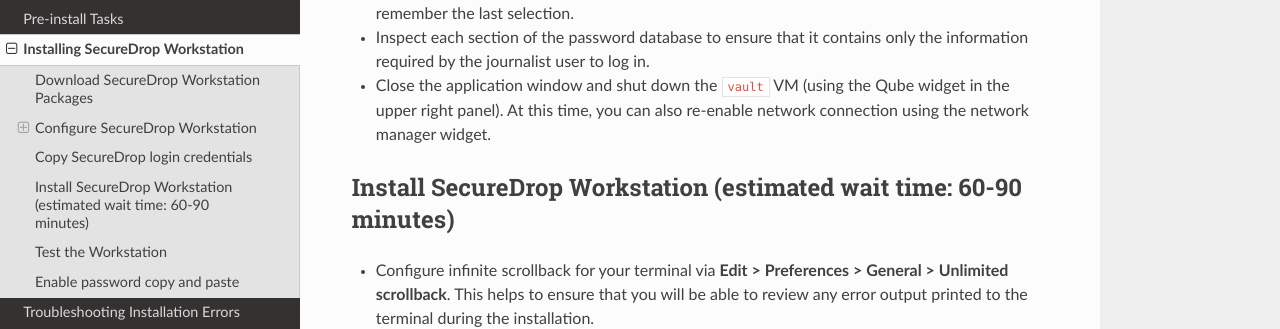
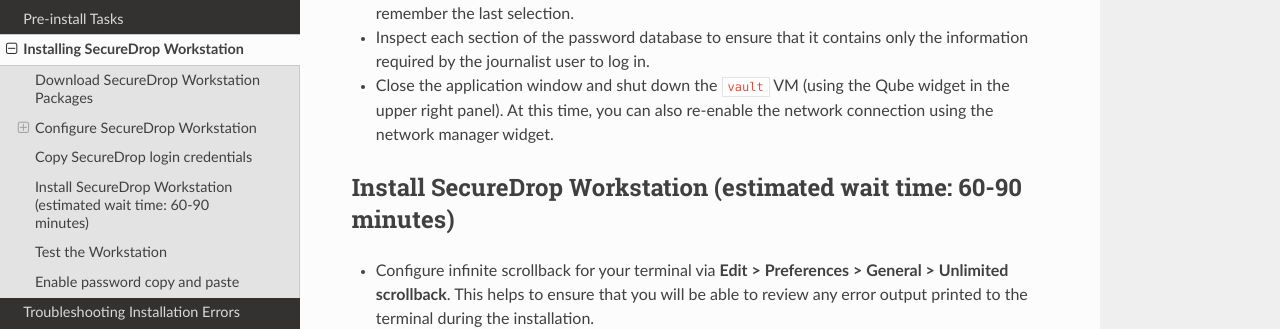
Before and after one commit to freedomofpress/securedrop-workstation-docs, a Sphinx documentation site: the page built from docs/admin/install/install.rst, in a window 1280 px wide and 900 px high, scrolled down 5821 px. Shown: the part 182-511 px from the top of the window. Built offline with Sphinx 7.4.7 and the Read the Docs theme 3.1.0, drawn with Linux system fonts in a browser that asks for light colours.

Commit message:
Add missing "the"

```diff
--- a/docs/admin/install/install.rst
+++ b/docs/admin/install/install.rst
@@ -198,7 +198,7 @@
 
 - Inspect each section of the password database to ensure that it contains only the information required by the journalist user to log in.
 
-- Close the application window and shut down the ``vault`` VM (using the Qube widget in the upper right panel). At this time, you can also re-enable network connection using the network manager widget.
+- Close the application window and shut down the ``vault`` VM (using the Qube widget in the upper right panel). At this time, you can also re-enable the network connection using the network manager widget.
 
 Install SecureDrop Workstation (estimated wait time: 60-90 minutes)
 ~~~~~~~~~~~~~~~~~~~~~~~~~~~~~~~~~~~~~~~~~~~~~~~~~~~~~~~~~~~~~~~~~~~~~
```
